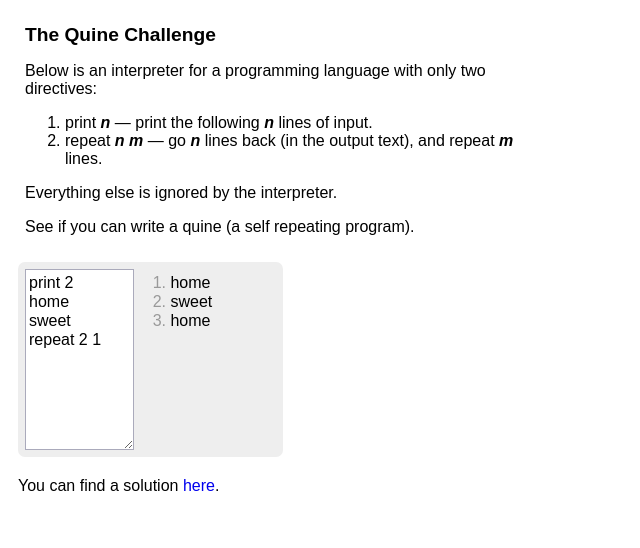
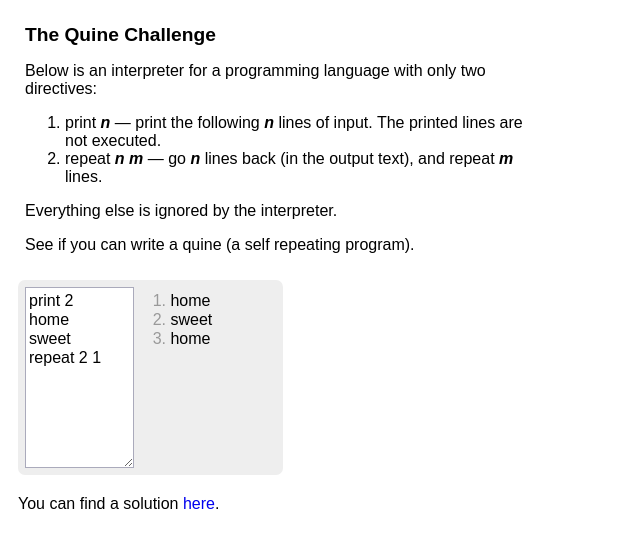
Before and after one commit to andersjel/quine, a plain HTML site: page index.html in a window 1280 px wide. Shown: the whole page, without its empty margins (0-640 px from the left). Drawn offline with nearby package versions, Linux system fonts and the light colour scheme.

Commit message:
Better description

```diff
--- a/index.html
+++ b/index.html
@@ -68,7 +68,8 @@
                 <li>
                     print <em>n</em> &mdash;
                     print the following <em>n</em>
-                    lines of input.
+                    lines of input. The printed lines are not
+                    executed.
                 </li>
                 <li>
                     repeat <em>n</em> <em>m</em> &mdash;
```
